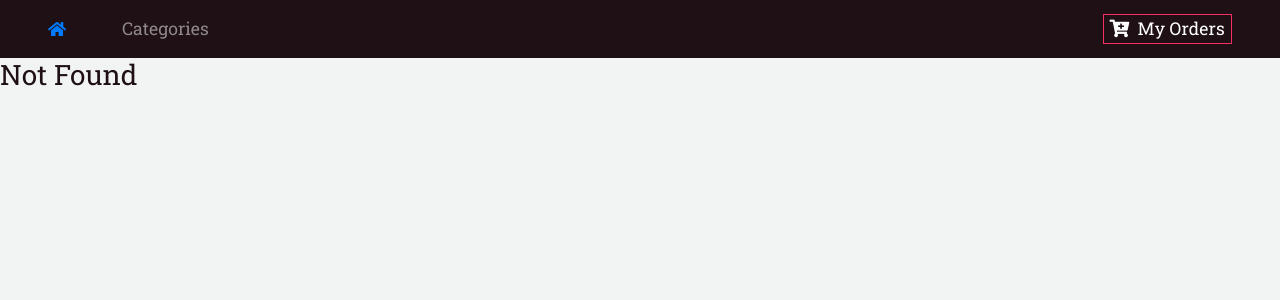
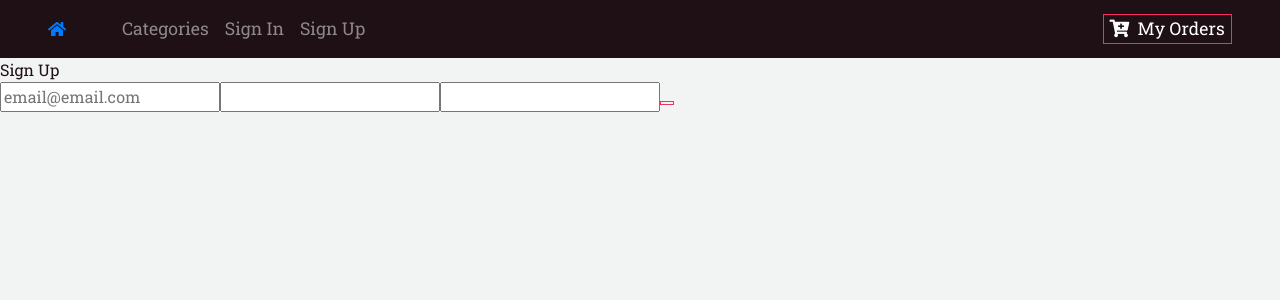
Before and after one commit to Infinical/Ride, a React (Create React App) app: page /signup in a window 1280 px wide. Before the commit this address had no page. Shown: the top 300 px of the page. Built offline with nearby package versions, Linux system fonts and the light colour scheme.

Commit message:
Implement cart

```diff
--- a/package.json
+++ b/package.json
@@ -4,6 +4,7 @@
   "private": true,
   "dependencies": {
     "bootstrap": "^4.3.1",
+    "izitoast": "^1.4.0",
     "react": "^16.8.6",
     "react-dom": "^16.8.6",
     "react-router-dom": "^5.0.0",
--- a/src/App.js
+++ b/src/App.js
@@ -3,6 +3,8 @@ import { Switch, Route } from "react-router-dom";
 import logo from "./logo.svg";
 import "./App.css";
 import "bootstrap/dist/css/bootstrap.min.css";
+import Signin from "./components/Signin";
+import Signup from "./components/Signup";
 import Navbar from "./components/Navbar";
 import Categories from "./components/Categories";
 import Meals from "./components/Meals";
@@ -16,6 +18,8 @@ function App() {
       <Navbar />
       <Switch>
         <Route exact path="/" component={Categories} />
+        <Route path="/signin" component={Signin} />
+        <Route path="/signup" component={Signup} />
         <Route path="/meals" component={Meals} />
         <Route path="/details" component={Details} />
         <Route path="/cart" component={Cart} />
--- a/src/components/Meals.js
+++ b/src/components/Meals.js
@@ -2,6 +2,8 @@ import React, { Component } from "react";
 import styled from "styled-components";
 import { Link } from "react-router-dom";
 import { CategoriesConsumer } from "../context";
+import PropTypes from "prop-types";
+import Categories from "./Categories";
 
 export default class Meals extends Component {
   render() {
@@ -17,7 +19,7 @@ export default class Meals extends Component {
               <img src={img} alt="Categories" className="card-img-top" />
             </Link>
             <button
-              className="cart-btn"
+              className="card-btn"
               disabled={inCart ? true : false}
               onClick={() => console.log("added to cart")}
             >
@@ -31,6 +33,7 @@ export default class Meals extends Component {
               )}
             </button>
           </div>
+
           <div className="card-footer d-flex justify-content-between">
             <p className="align-self-center mb-0">{title}</p>
             <h5 className="text-red font-italic mb-0">
@@ -42,6 +45,16 @@ export default class Meals extends Component {
     );
   }
 }
+
+// Categories.propTypes = {
+//   categories: PropTypes.shape({
+//     id: PropTypes.number,
+//     img: PropTypes.string,
+//     title: PropTypes.string,
+//     price: PropTypes.number,
+//     inCart: PropTypes.bool
+//   }).isRequired
+// };
 
 const CategoriesWrap = styled.div`
   .card {
@@ -63,11 +76,14 @@ const CategoriesWrap = styled.div`
   .card-img-top{
     transition: all 1s linear;
   }
-  card-btn{
+  .card-btn{
     position:absolute
     bottom: 0;
     right:0;
     padding: 0.2rem 0.4rem;
-    background: var(--mainRed)
+    background: var(--mainBlack);
+    color:white;
+    font-size: 1.4rem;
+    border-radius: 0.6rem 0 0 0;
   }
 `;
--- a/src/components/Navbar.js
+++ b/src/components/Navbar.js
@@ -14,6 +14,16 @@ export default class Navbar extends Component {
           <li className="nav-item ml-5">
             <Link to="/" className="nav-link">
               Categories
+            </Link>
+          </li>
+          <li>
+            <Link to="/signin" className="nav-link">
+              Sign In
+            </Link>
+          </li>
+          <li>
+            <Link to="/signup" className="nav-link">
+              Sign Up
             </Link>
           </li>
         </ul>
--- /dev/null
+++ b/src/components/Signin.js
@@ -0,0 +1,91 @@
+import React, { Component } from "react";
+import { Button } from "./Button";
+import iziToast from "izitoast";
+
+export default class Signin extends Component {
+  constructor(props) {
+    super(props);
+
+    this.state = {
+      Email: "",
+      Password: ""
+    };
+
+    this.onChangeEmail = this.onChangeEmail.bind(this);
+    this.onChangePassword = this.onChangePassword.bind(this);
+
+    this.onSignIn = this.onSignIn.bind(this);
+  }
+
+  validateForm() {
+    return this.state.email.length > 0 && this.state.Password.length > 6;
+  }
+
+  onChangeEmail(event) {
+    this.setState({
+      Email: event.target.value
+    });
+  }
+
+  onChangePassword(event) {
+    this.setState({
+      Password: event.target.value
+    });
+  }
+
+  onSignIn() {
+    const { Email, Password } = this.state;
+
+    fetch("https://tri8-api.herokuapp.com/api/v1/auth/sign_in", {
+      method: "POST",
+      headers: {
+        "Content-Type": "application/json"
+      },
+      body: JSON.stringify({
+        email: Email,
+        password: Password
+      })
+    })
+      .then(res => res.json())
+      .then(json => {
+        let message = json;
+        let errors = message.errors;
+        errors = errors.toString();
+        iziToast.show({
+          theme: "light",
+          title: "Error",
+          message: errors,
+          position: "topCenter",
+          color: "red",
+          backgroundColor: "white",
+          timeout: 5000
+        });
+      });
+  }
+  render() {
+    const { Email, Password } = this.state;
+    return (
+      <React.Fragment>
+        <header as="h1" textAlign="center" className="signin-h1">
+          Sign In
+        </header>
+        <form>
+          <input
+            type="email"
+            label="Email"
+            placeholder="email@email.com"
+            value={Email}
+            onChange={this.onChangeEmail}
+          />
+          <input
+            type="password"
+            label="Password"
+            onChange={this.onChangePassword}
+            value={Password}
+          />
+          <Button label="Sign In" onClick={this.onSignIn} />
+        </form>
+      </React.Fragment>
+    );
+  }
+}
--- /dev/null
+++ b/src/components/Signup.js
@@ -0,0 +1,112 @@
+import React, { Component, Fragment } from "react";
+import { Button } from "./Button";
+import iziToast from "izitoast";
+
+export default class Signup extends Component {
+  constructor(props) {
+    super(props);
+    this.state = {
+      Email: "",
+      Password: "",
+      Passwordc: ""
+    };
+
+    this.onChangeEmail = this.onChangeEmail.bind(this);
+    this.onChangePassword = this.onChangePassword.bind(this);
+    this.onChangePasswordc = this.onChangePasswordc.bind(this);
+
+    this.onSignUp = this.onSignUp.bind(this);
+  }
+
+  validateForm() {
+    return (
+      this.state.email.length > 0 &&
+      this.state.password.length > 6 &&
+      this.state.password === this.state.confirmPassword
+    );
+  }
+
+  onChangeEmail(event) {
+    this.setState({
+      Email: event.target.value
+    });
+  }
+
+  onChangePassword(event) {
+    this.setState({
+      Password: event.target.value
+    });
+  }
+
+  onChangePasswordc(event) {
+    this.setState({
+      Passwordc: event.target.value
+    });
+  }
+
+  onSignUp() {
+    const { Email, Password, Passwordc } = this.state;
+
+    fetch("https://tri8-api.herokuapp.com/api/v1/auth", {
+      method: "POST",
+      headers: {
+        "Content-Type": "application/json"
+      },
+      body: JSON.stringify({
+        email: Email,
+        password: Password,
+        passwordc: Passwordc
+      })
+    })
+      .then(res => res.json())
+      .then(json => {
+        let message = json;
+        // console.log("json", json);
+        let errors = message.errors.full_messages;
+        let er1 = errors[1];
+        let er2 = errors[2];
+        iziToast.show({
+          theme: "light",
+          title: "Error",
+          message: er1 || er2,
+          position: "topCenter",
+          color: "red",
+          backgroundColor: "white",
+          timeout: 5000
+        });
+      });
+  }
+
+  render() {
+    const { Email, Password, Passwordc } = this.state;
+    return (
+      <React.Fragment>
+        <header as="h1" textAlign="center" className="signup-h1">
+          Sign Up
+        </header>
+        <form>
+          <input
+            type="email"
+            label="Email"
+            placeholder="email@email.com"
+            value={Email}
+            onChange={this.onChangeEmail}
+          />
+          <input
+            type="password"
+            label="Password"
+            onChange={this.onChangePassword}
+            value={Password}
+          />
+          <input
+            type="password"
+            label="Confirm Password"
+            value={Passwordc}
+            onChange={this.onChangePasswordc}
+          />
+          <Button label="Sign Up" onClick={this.onSignUp} />
+        </form>
+      </React.Fragment>
+    );
+  }
+}
```
Also changed, not shown: 1 other file (tests, documents, lock files or other folders).
